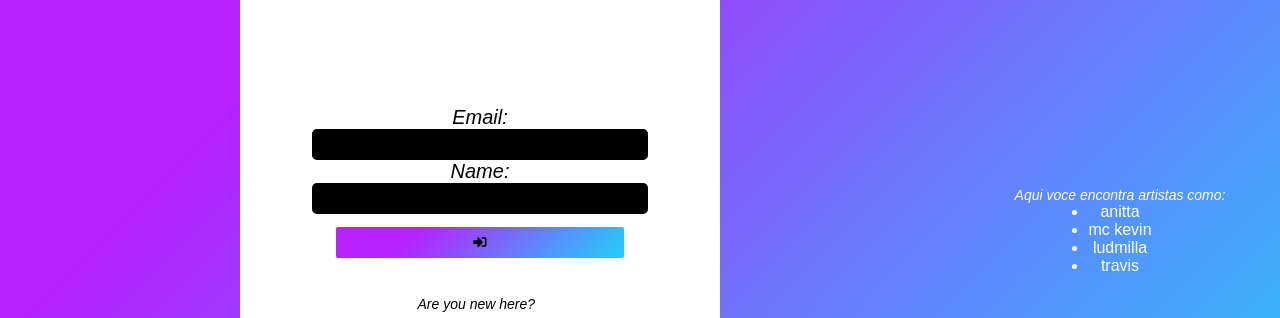
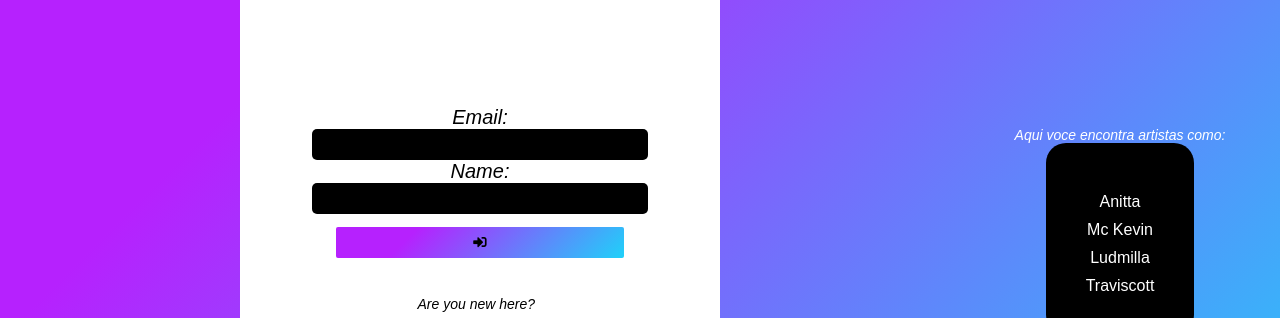
Before and after one commit to Luc4sGomes/interface-music, a plain HTML site: page indexm.html in a window 1280 px wide. Shown: the part 201-519 px from the top of the page. Drawn offline with Linux system fonts and the light colour scheme.

Commit message:
added new changes in animation and script.js

```diff
--- a/assets/css/global.css
+++ b/assets/css/global.css
@@ -66,6 +66,20 @@ form fieldset label {
   font-size: 20px;
   font-family: sans-serif;
   font-style: italic;
+}
+
+a{
+  text-decoration: none;
+}
+li{
+  list-style: none;
+  margin-top: 1rem;
+}
+
+#keep-names{
+  background-color: black;
+  border-radius: 2rem;
+  padding: 4rem;
 }
 
 #logo-music {
--- a/assets/scripts/script.js
+++ b/assets/scripts/script.js
@@ -16,7 +16,6 @@ for (let i = 0; i < 10; i++) {
   li.style.left = `${position}%`;
   li.style.animationDelay = `${delay}s`;
   li.style.animationDuration = `${delay}s`;
-  li.style.borderRadius = "36px";
 
   li.style.animationTimingFunction = `cubic-bezier(${Math.random()},${Math.random()},${Math.random()},${Math.random()})`;
 
--- a/indexm.html
+++ b/indexm.html
@@ -28,7 +28,7 @@
             <i class="fas fa-music" id="logo-music"></i>
 
               <div class="keep-button-search">
-                <input type="text" placeholder="   O que voce quer ouvir agora?" id="btn-search-music">
+                <input type="text" placeholder="   O que voce quer ouvir agora?" id="botao">
               <button id="search-button"><i class="fas fa-search" id="logo-search"></i></button>
               </div>
 
@@ -70,11 +70,11 @@
         <aside>
           <div class="keep-list">
             <p class="info">Aqui voce encontra artistas como:</p>
-          <ul>
-            <li class="li">anitta</li>
-            <li class="li">mc kevin</li>
-            <li class="li">ludmilla</li>
-            <li class="li">travis</li>
+          <ul id="keep-names">
+            <li class="li">Anitta</li>
+            <li class="li">Mc Kevin</li>
+            <li class="li">Ludmilla</li>
+            <li class="li">Traviscott</li>
           </ul>
           </div>
         </aside>
```
